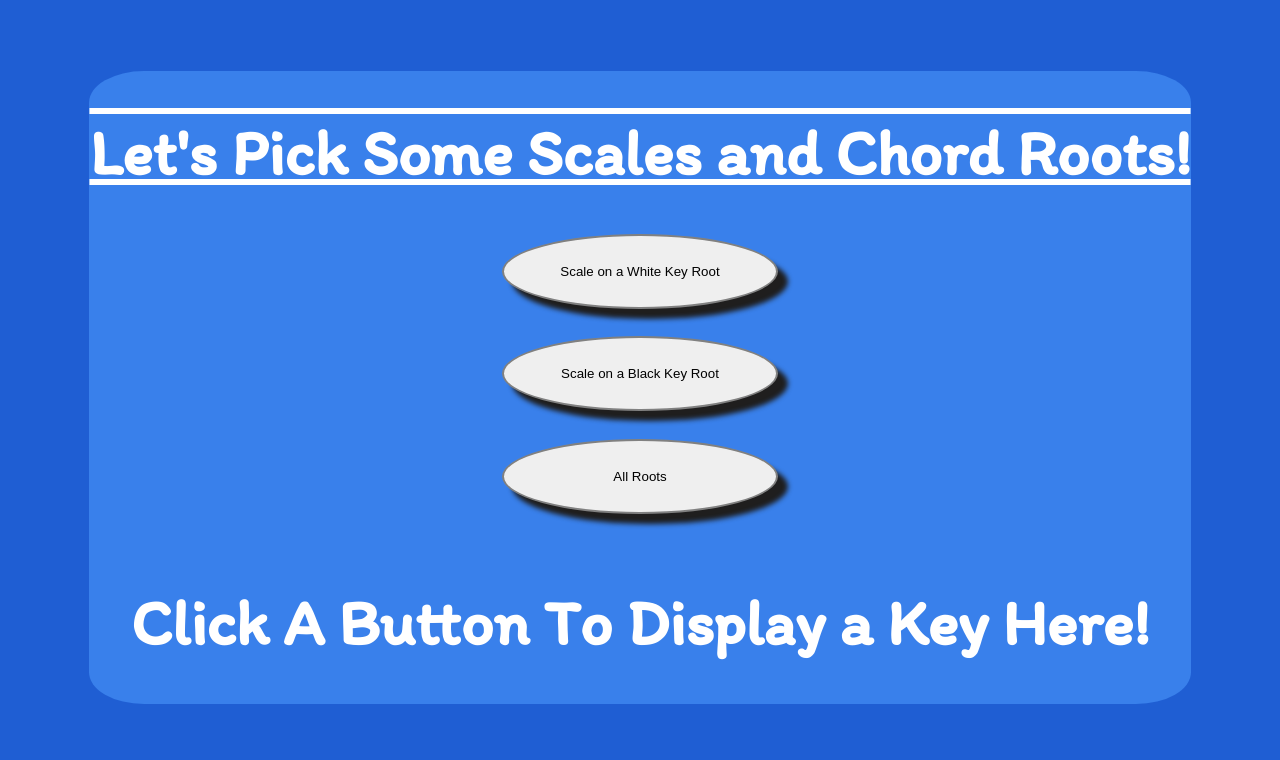
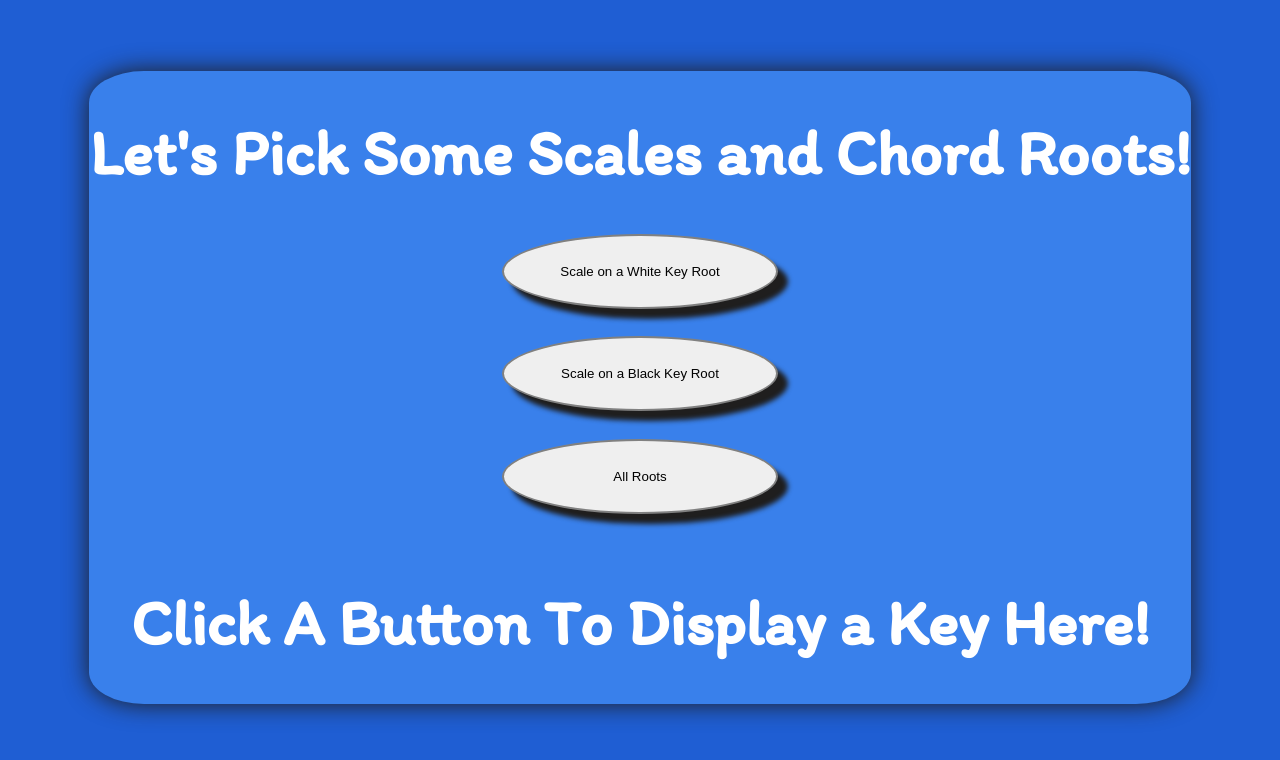
Before and after one commit to IguanasEverywhere/RandomKeys, a plain HTML site: page index.html in a window 1280 px wide. Drawn offline with Linux system fonts and the light colour scheme.

Commit message:
Add images for faviconand cleaned up CSS. Add shadow around card.

```diff
--- a/index.html
+++ b/index.html
@@ -6,8 +6,8 @@
     <title>Random Key Generator</title>
     <link rel="preconnect" href="https://fonts.googleapis.com">
     <link rel="preconnect" href="https://fonts.gstatic.com" crossorigin>
-
     <link href="https://fonts.googleapis.com/css2?family=Itim&display=swap" rel="stylesheet">
+    <link rel="shortcut icon" type="image/jpg" href="images/favicon.ico"/>
 
     <link rel="stylesheet" href="styles.css">
 </head>
--- a/styles.css
+++ b/styles.css
@@ -5,10 +5,13 @@ body {
     font-family: 'Itim', cursive;
 }
 
-.heading {
-    align-self: center;
-    text-decoration: underline overline white;
+h1 {
+    font-size: 4rem;
+    color: white;
+    text-align: center;
 }
+
+
 
 .buttonSection {
     display: flex;
@@ -30,11 +33,7 @@ button:hover {
     background-color: rgb(241, 137, 177);
 }
 
-h1 {
-    font-size: 4rem;
-    color: white;
-    text-align: center;
-}
+
 
 .card {
     display: flex;
@@ -42,5 +41,10 @@ h1 {
     margin: 5% auto;
     background-color: rgb(57, 128, 235);
     border-radius: 5%;
+    box-shadow:0 0 25px rgb(31, 30, 30);
 
 }
+
+.heading {
+    align-self: center;
+}
```
Also changed, not shown: images/favicon.ico (added), 1 other file.
